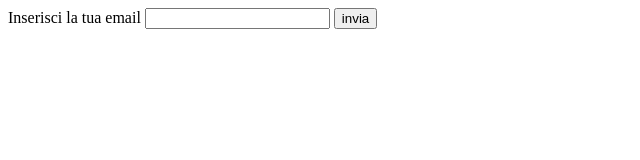
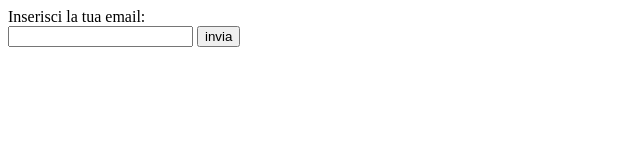
Before and after one commit to LucaFaedda/js-mail-dadi, a plain HTML site: page mail/index.html in a window 1280 px wide. Shown: the whole page, without its empty margins (0-640 px from the left). Drawn offline with Linux system fonts and the light colour scheme.

Commit message:
aggiunto br label

```diff
--- a/mail/index.html
+++ b/mail/index.html
@@ -7,7 +7,7 @@
         <title>Mail</title>
     </head>
     <body>
-        <label for="email">Inserisci la tua email</label>
+        <label for="email">Inserisci la tua email:</label><br>
         <input type="mail" id="email">
         <button id="invia">invia</button>
         <h2 id="risultato"></h2>
```
